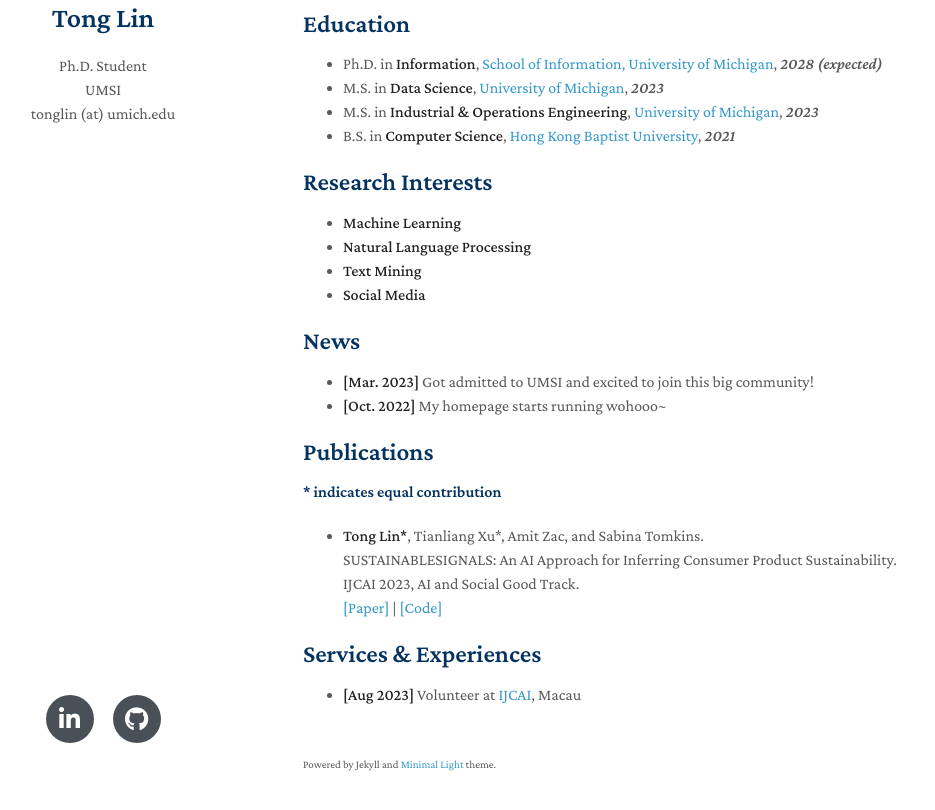
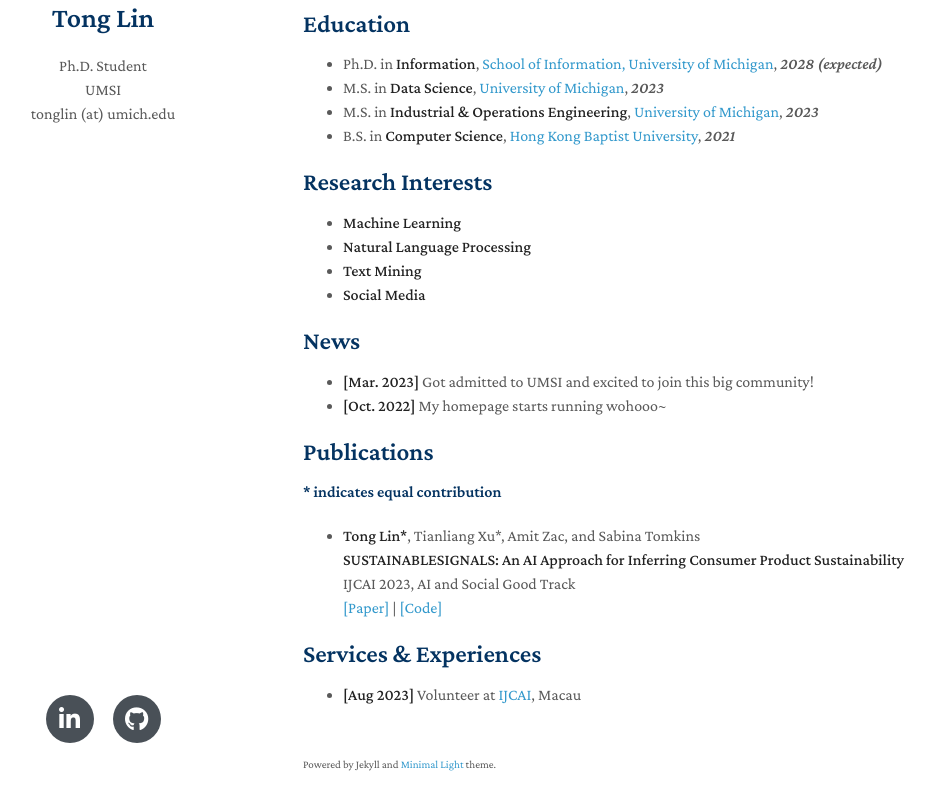
Before and after one commit to francislint/francislint.github.io, a Jekyll site: the page built from index.md, in a window 1280 px wide and 1128 px high, cut to the strip 283-1093 px from the top of the window. Shown: the whole strip, without its empty margins (167-1102 px from the left). Built offline with Jekyll 4.4.1, drawn with Linux system fonts in a browser that asks for light colours; nearby versions of some CDN libraries; a style sheet for code colours, icons or effects is not loaded; our own code applies the rules of GitHub Pages for plain Markdown files; part of the change alters nothing that is shown.

```diff
--- a/index.md
+++ b/index.md
@@ -31,9 +31,9 @@ My general research interests focus on the applications of machine learning and
 
 #### \* indicates equal contribution
 
-- **Tong Lin\***, Tianliang Xu\*, Amit Zac, and Sabina Tomkins. \
-SUSTAINABLESIGNALS: An AI Approach for Inferring Consumer Product Sustainability. \
-IJCAI 2023, AI and Social Good Track. \
+- **Tong Lin\***, Tianliang Xu\*, Amit Zac, and Sabina Tomkins \
+**SUSTAINABLESIGNALS: An AI Approach for Inferring Consumer Product Sustainability** \
+IJCAI 2023, AI and Social Good Track \
 [[Paper]](https://francislint.github.io/) | [[Code]](https://github.com/Sabina321/sustainable_signals)
 
 ## Services & Experiences
```
